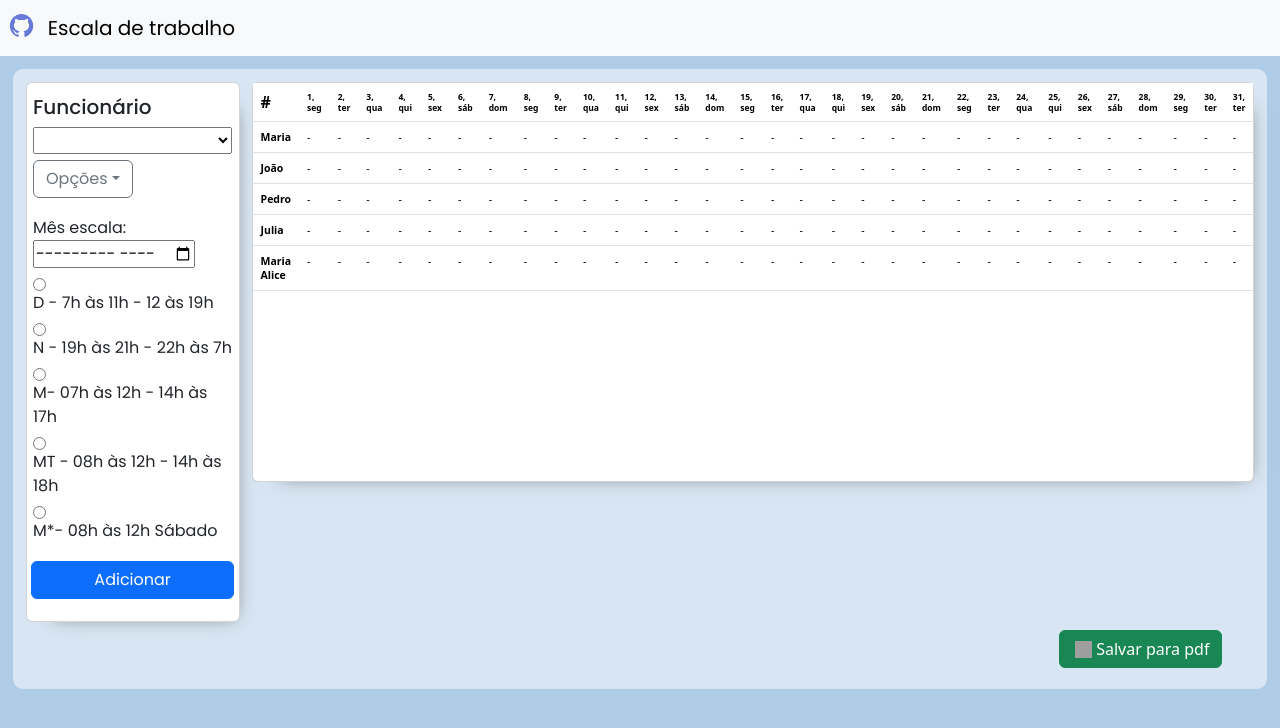
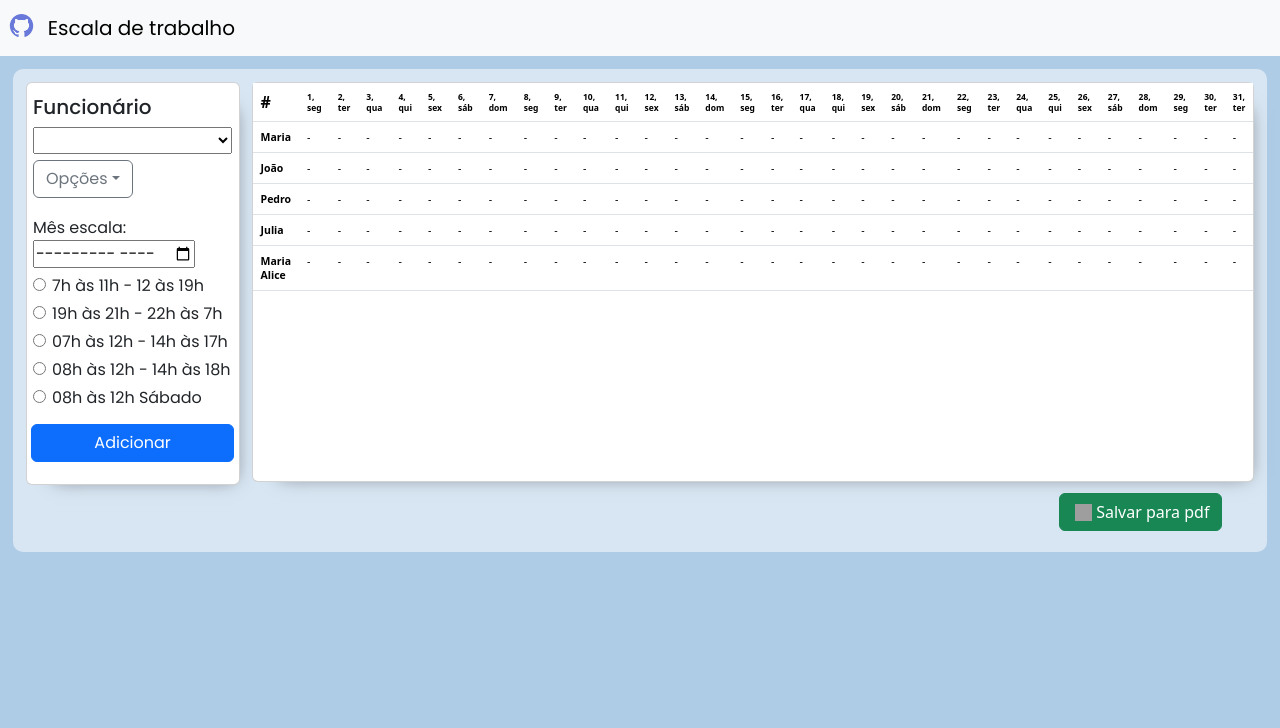
Before and after one commit to wesmnovaes/escala-de-trabalho, an Angular app in the folder escala/: page / in a window 1280 px wide. Shown: the top 728 px of the page. Built offline with nearby package versions, Linux system fonts and the light colour scheme; grey boxes are pictures that could not be loaded.

Commit message:
parte inicial da função que permite adicionar horários

```diff
--- /dev/null
+++ b/escala/src/app/Interfaces/horarios.ts
@@ -0,0 +1,12 @@
+export interface horarios {
+    desc: string;
+    sigla: string;
+    fds: string;
+
+    /* fds identificador de funcionários que
+    trabalham ou não Sábado / Domingo
+    S - SIM
+    N - NÃO
+    M - MEIO PERÍODO AO SÁBADO
+    */
+}
--- a/escala/src/app/app.component.html
+++ b/escala/src/app/app.component.html
@@ -38,7 +38,14 @@
               </div>
             </div>
             <div class="form-row card-radio">
-              <div class="row">
+              @for (hor of horarios; track hor){
+              <div class="custom-control custom-radio my-1 mr-sm-2">
+                <input type="radio" class="custom-control-input" id="radioD" value="{{hor.sigla}}" onclick="habilitaDia1();EscondePerguntaSabado()" formControlName="escala">
+                <label class="custom-control-label" for="radioD">{{hor.desc}}</label>
+              </div>
+            }
+              <!-- versão em produção
+                div class="row">
                 <div class="custom-control custom-radio my-1 mr-sm-2">
                   <input type="radio" class="custom-control-input" id="radioD" value="D" onclick="habilitaDia1();EscondePerguntaSabado()" formControlName="escala">
                   <label class="custom-control-label" for="radioD">D - 7h às 11h - 12 às 19h</label>
@@ -63,7 +70,7 @@
                   <input type="radio" class="custom-control-input" id="radioS" name="escala" value="M*" onclick="desabilitaDia1();EscondePerguntaSabado()" formControlName="escala">
                   <label class="custom-control-label" for="radioMS">M*- 08h às 12h Sábado</label>
                 </div>
-              </div>
+              </div -->
             </div>
               <div class="form-row" style="display: none;" id="div_dia_inicial">
                 <div class="row comeca_em">
--- a/escala/src/app/app.component.ts
+++ b/escala/src/app/app.component.ts
@@ -8,6 +8,7 @@ import '../../node_modules/moment/locale/pt-br';
 import { Funcionario } from './Interfaces/funcionario';
 import { jsPDF }  from 'jspdf';
 import html2canvas from 'html2canvas';
+import { horarios } from './Interfaces/horarios';
 
 @Component({
   selector: 'app-root',
@@ -26,6 +27,12 @@ export class AppComponent {
   mes;
 
   // dados para teste
+  horarios:any = [{desc: '7h às 11h - 12 às 19h', sigla: 'D', fds: 'S'},
+                  {desc: '19h às 21h - 22h às 7h', sigla: 'N', fds: 'S'},
+                  {desc: '07h às 12h - 14h às 17h', sigla: 'M', fds: 'S'},
+                  {desc: '08h às 12h - 14h às 18h', sigla: 'MT', fds: 'S'},
+                  {desc: '08h às 12h Sábado', sigla: 'M*', fds: 'S'}
+                ]
   calen:any[] = [ "1, seg"	,"2, ter"	,"3, qua"	,"4, qui"	,"5, sex"	,"6, sáb"	,"7, dom"	,"8, seg"	,"9, ter"	,"10, qua"	,"11, qui"	,"12, sex"	,"13, sáb	","14, dom"	,"15, seg"	,"16, ter"	,"17, qua"	,"18, qui"	,"19, sex"	,"20, sáb"	,"21, dom	","22, seg"	,"23, ter"	,"24, qua"	,"25, qui"	,"26, sex	","27, sáb	","28, dom","29, seg","30, ter","31, ter" ]
   escala:any[] = [
                   {nome:"Maria", escala:["-","-","-","-","-","-","-","-","-","-","-","-","-","-","-","-","-","-","-","-","-","-","-","-","-","-","-","-","-","-","-"]},
```
